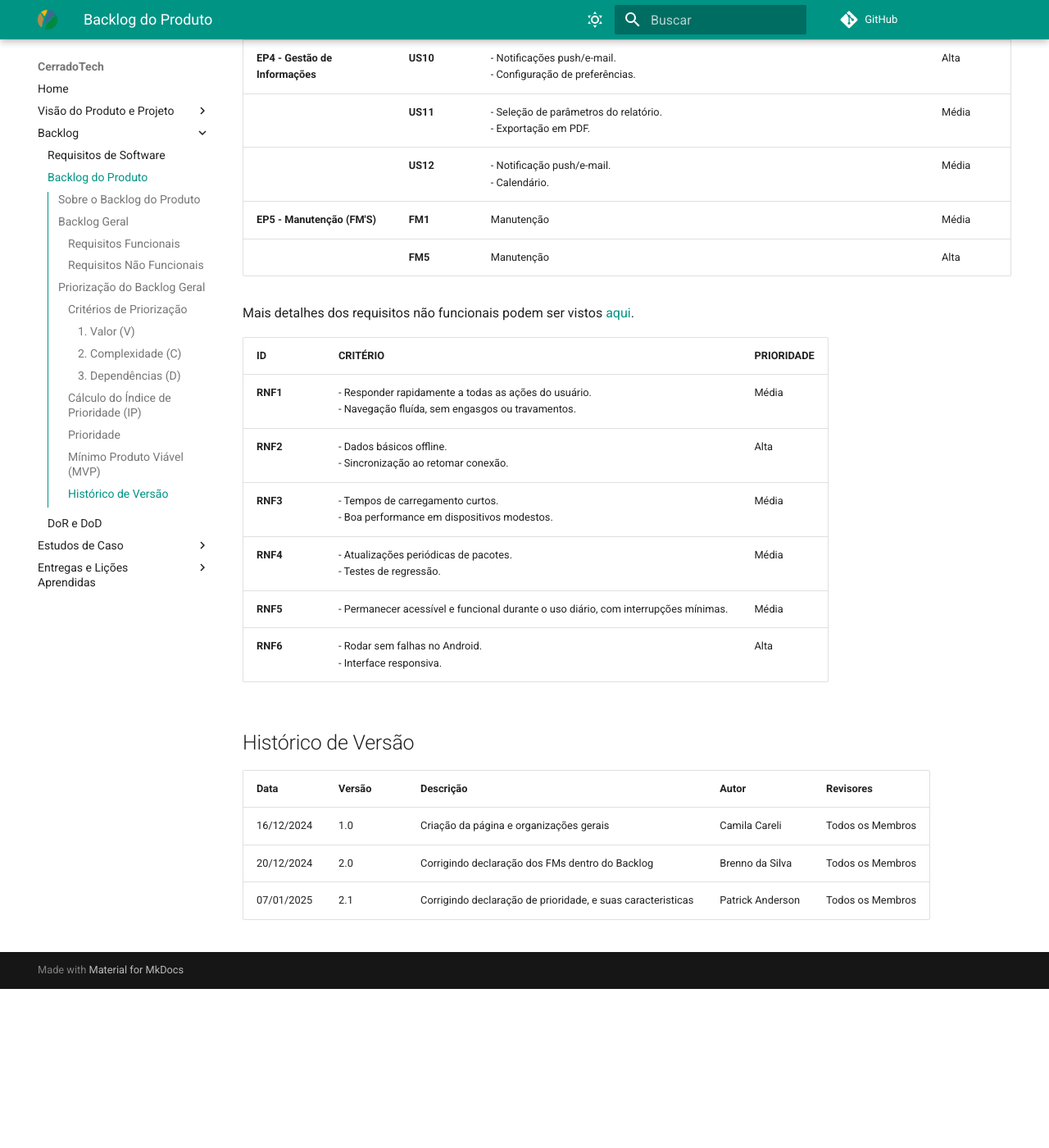
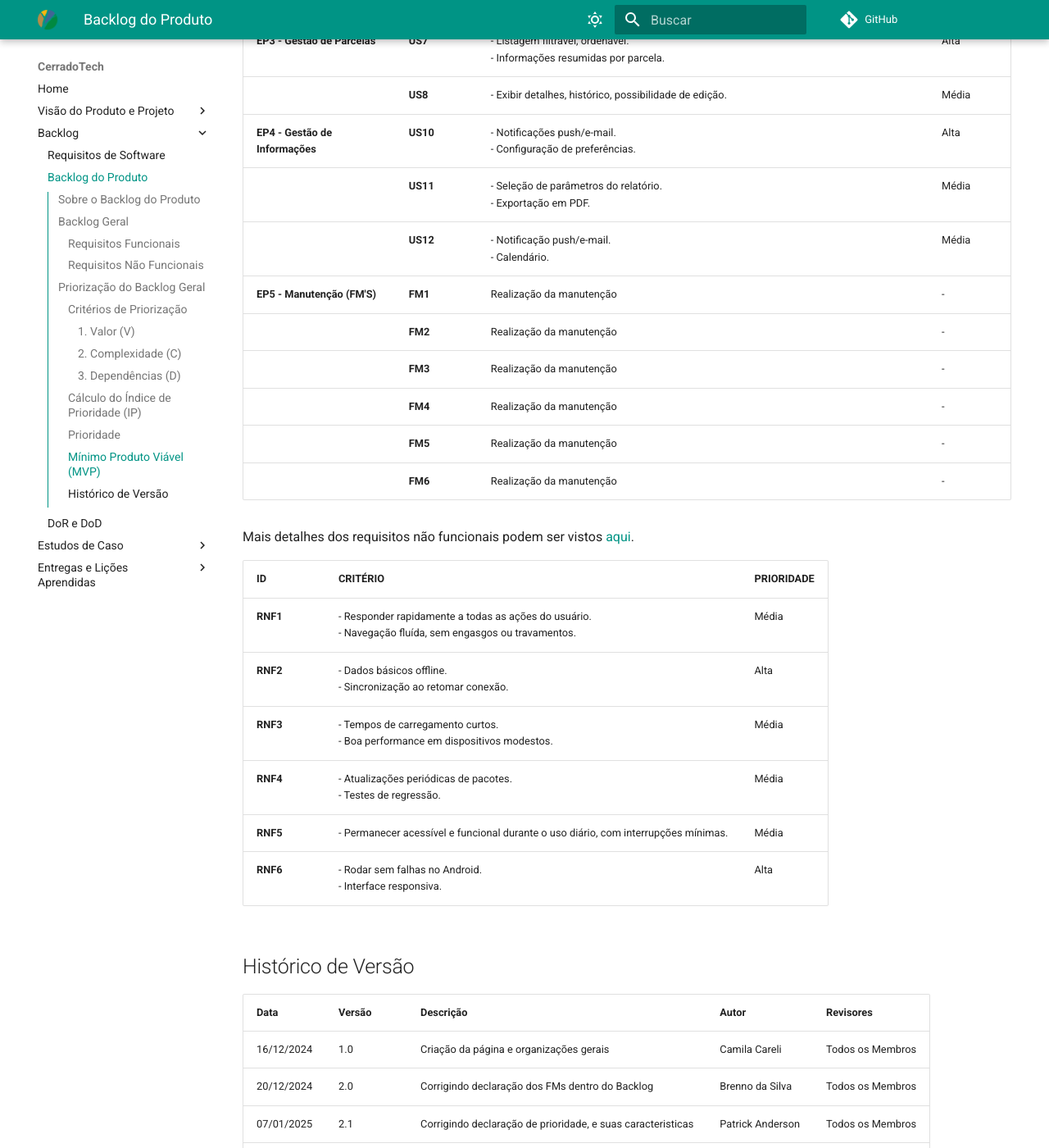
Before and after one commit to mdsreq-fga-unb/2024.2-T03-CerradoTech, an MkDocs documentation site: the page built from docs/sections/backlog.md, in a window 1280 px wide and 1400 px high, scrolled down 6076 px. Shown: the whole window at 82% size. Built offline with MkDocs 1.6.1 and Material for MkDocs 9.7.7, drawn with Linux system fonts in a browser that asks for light colours; comment, search, counter and statistics services are not loaded; before the commit the page ends 7282 px from its top, so only the background shows below that; some of the changed text lies outside the part shown.

Commit message:
Ajustes e atualizações

```diff
--- a/docs/sections/backlog.md
+++ b/docs/sections/backlog.md
@@ -148,8 +150,12 @@ Mais detalhes dos requisitos funcionais podem ser vistos [aqui](backlog.md#requi
 | **EP4 - Gestão de Informações** | **US10** | - Notificações push/e-mail. <br> - Configuração de preferências.                                                                                                                      | Alta           |
 |                                 | **US11** | - Seleção de parâmetros do relatório. <br> - Exportação em PDF.                                                                                                                      | Média          |
 |                                 | **US12** | - Notificação push/e-mail. <br> - Calendário.                                                                                                                                         | Média          |
-| **EP5 - Manutenção (FM'S)**     | **FM1** | Manutenção                                                                                                                                                                            | Média          |
-|                                 | **FM5** | Manutenção                                                                                                                                                                            | Alta           |
+| **EP5 - Manutenção (FM'S)**     | **FM1** | Realização da manutenção                                                                                                                                                                            | -          |
+|                                 | **FM2** | Realização da manutenção                                                                                                                                                                            | -           |
+|                                 | **FM3** | Realização da manutenção                                                                                                                                                                           | -           |
+|                                 | **FM4** | Realização da manutenção                                                                                                                                                                            | -           |
+|                                 | **FM5** | Realização da manutenção                                                                                                                                                                            | -           |
+|                                 | **FM6** | Realização da manutenção                                                                                                                                                                            | -           |
 
 
 
@@ -174,3 +180,4 @@ Mais detalhes dos requisitos não funcionais podem ser vistos [aqui](backlog.md#
 | 16/12/2024   | 1.0        | Criação da página e organizações gerais      | Camila Careli                       | Todos os Membros            |
 | 20/12/2024   | 2.0        | Corrigindo declaração dos FMs dentro do Backlog      | Brenno da Silva             | Todos os Membros            |
 | 07/01/2025   | 2.1        | Corrigindo declaração de prioridade, e suas caracteristicas      | Patrick Anderson| Todos os Membros            |
+| 07/02/2025   | 2.2        | Alguns ajustes e atualizações     | Brenno da Silva             | Todos os Membros            |
```
Also changed, not shown: other parts of docs/sections/backlog.md (+3 -1 lines).
